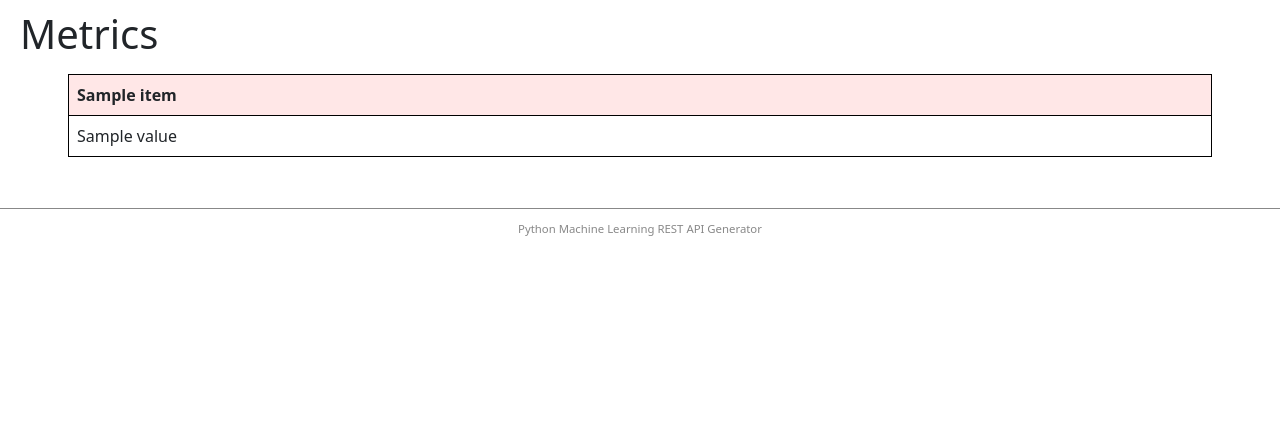
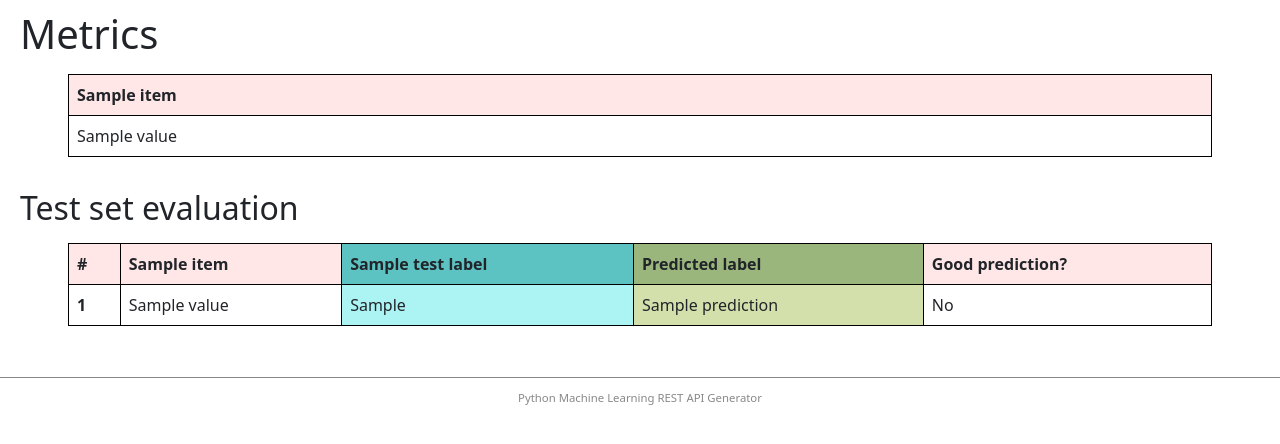
Before and after one commit to adruizp/PYMLAPIGEN, a Flask app: template pymlapigen/templates/metrics.html in a window 1280 px wide. Shown: the part 56-500 px from the top of the page. Run offline with Flask 2, Linux system fonts and the light colour scheme; the template is opened without the code that fills it: most values are stand-ins (such as "Sample title", 1, 10 or a date in 2020); some libraries are stand-ins or nearby versions.

Commit message:
Implement showing test set evaluation
In "Metrics" tab, you can see now the test set table with each prediction. Besides, you can see if the prediction was corret or not

```diff
--- a/pymlapigen/routes.py
+++ b/pymlapigen/routes.py
@@ -334,7 +334,10 @@ def metrics():
     if api_generator is None or not api_generator.ready:
         return redirect(url_for('get_load_0'))
 
-    return render_template("metrics.html", api=api_generator, headers=api_generator.metrics.keys(), metrics=api_generator.metrics.values())
+    inputLabel = api_generator.getInputLabel()
+    x_test, y_test, predictions = api_generator.getPredictions()
+
+    return render_template("metrics.html", api=api_generator, headers=api_generator.metrics.keys(), metrics=api_generator.metrics.values(), test_headers = x_test.columns, test_label = inputLabel, x_test=x_test.values, y_test=y_test.values, predictions=predictions)
 
 
 # Ruta MODEL.
--- a/pymlapigen/templates/metrics.html
+++ b/pymlapigen/templates/metrics.html
@@ -32,4 +32,44 @@
     </table>
 </div>
 
+<h2 class="mt-3">Test set evaluation</h2>
+
+<div id="datasetTable" class="mx-5 mt-3 table-responsive">
+    <table class="table table-sortable " id="datasetTable">
+        <thead>
+            <tr>
+                <th scope="col">#</th>
+                {% for item in test_headers %}
+                <th scope="col">{{ item }}</th>
+                {% endfor %}
+                <th scope="col" class="labelHeader">{{ test_label }}</th>
+                <th scope="col" class="lastHeader" >Predicted label</th>
+                <th scope="col">Good prediction?</th>
+
+            </tr>
+        </thead>
+        <tbody>
+            {% for feature in x_test %}
+            <tr>
+                <td class="rowIndex">{{loop.index}}</td>
+                {% for value in feature %}
+                <td> {{ value }}</td>
+                {% endfor %}
+                <td class="labelValue"> {{ y_test[loop.index - 1] }}</td>
+                <td class="lastValue"> {{ predictions[loop.index - 1] }}</td>
+                <td>{% if y_test[loop.index - 1]==predictions[loop.index - 1]%}Yes{% else %}No{% endif %}</td>
+            </tr>
+            {% endfor %}
+        </tbody>
+    </table>
+</div>
+
+
+
 {% endblock %}
+
+
+{% block scripts %}
+    {{ super() }}
+    <script src="{{ url_for('static', filename='js/sortTable.js') }}"></script>
+{% endblock %}
```
Also changed, not shown: pymlapigen/api_generator.py (+9 -0 lines).
